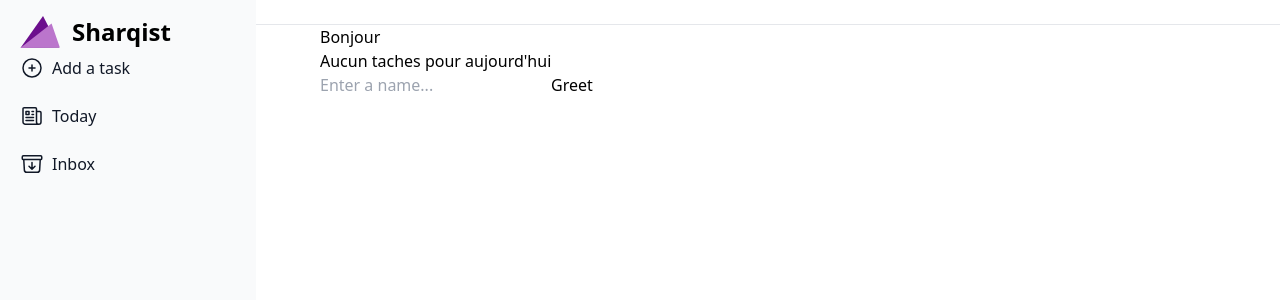
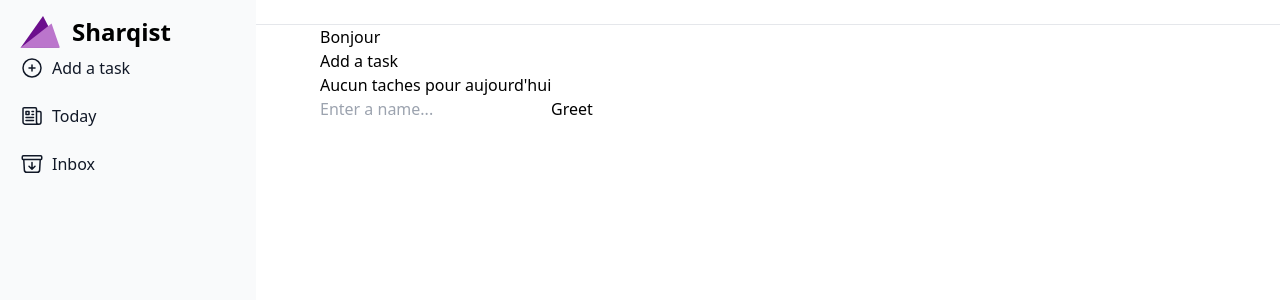
Before and after one commit to Sharqiewicz/Sharqist, a React (Vite) app: page / in a window 1280 px wide. Shown: the top 300 px of the page. Built offline with nearby package versions, Linux system fonts and the light colour scheme.

Commit message:
create Add a task button opening a modal

```diff
--- a/src/templates/MainTemplate.tsx
+++ b/src/templates/MainTemplate.tsx
@@ -8,7 +8,7 @@ interface MainTemplateProps {
 
 const MainTemplate: FC<MainTemplateProps> = ({ children }) => {
   return (
-    <div>
+    <>
       <Navbar />
       <div className='container flex flex-row'>
         <div className='sm:basis-2/5 lg:basis-1/4'>
@@ -17,7 +17,7 @@ const MainTemplate: FC<MainTemplateProps> = ({ children }) => {
 
         <main className='sm:basis-3/5 lg:basis-3/4'>{children}</main>
       </div>
-    </div>
+    </>
   )
 }
 
--- a/src/views/InboxView/InboxView.tsx
+++ b/src/views/InboxView/InboxView.tsx
@@ -2,9 +2,11 @@ import { useEffect, useState } from 'react'
 import { invoke } from '@tauri-apps/api/tauri'
 import { ITask } from '../../interfaces/ITask'
 import { Task } from '../../components/Task/Task'
+import { AddTaskModal } from '../../modals/AddTaskModal/AddTaskModal'
 
 function InboxView() {
   const [name, setName] = useState('')
+  const [isAddTaskModalOpen, setAddTaskModalOpen] = useState<boolean>(false)
   const [tasks, setTasks] = useState<ITask[]>([])
 
   const getAllTasks = async () => {
@@ -41,6 +43,8 @@ function InboxView() {
       <h1>Bonjour</h1>
       <div className='row'></div>
 
+      <button onClick={() => setAddTaskModalOpen(true)}>Add a task</button>
+
       {renderTasks()}
 
       <form
@@ -56,6 +60,10 @@ function InboxView() {
         />
         <button onClick={getAllTasks}>Greet</button>
       </form>
+      <AddTaskModal
+        isOpen={isAddTaskModalOpen}
+        closeModal={() => setAddTaskModalOpen(false)}
+      />
     </>
   )
 }
```
